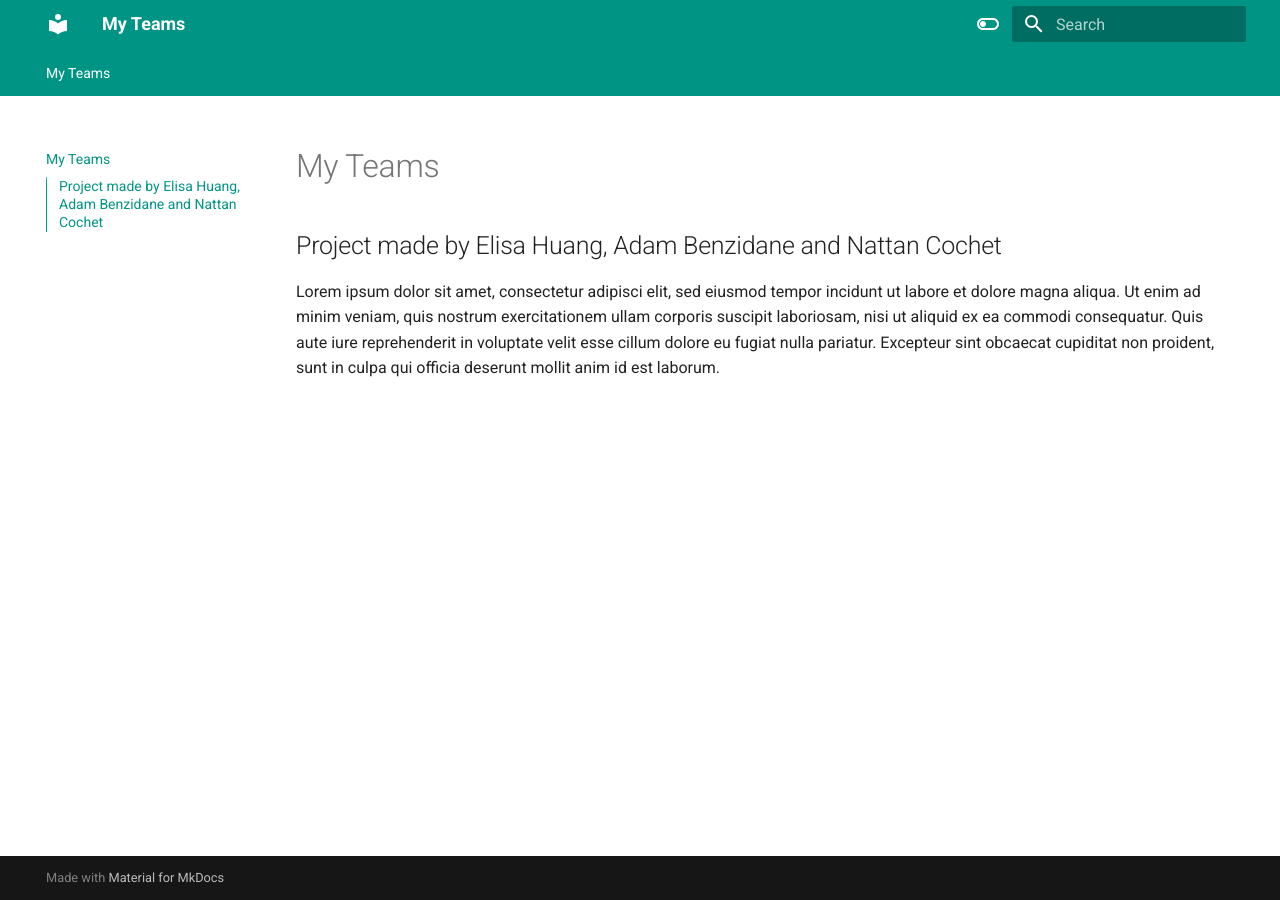
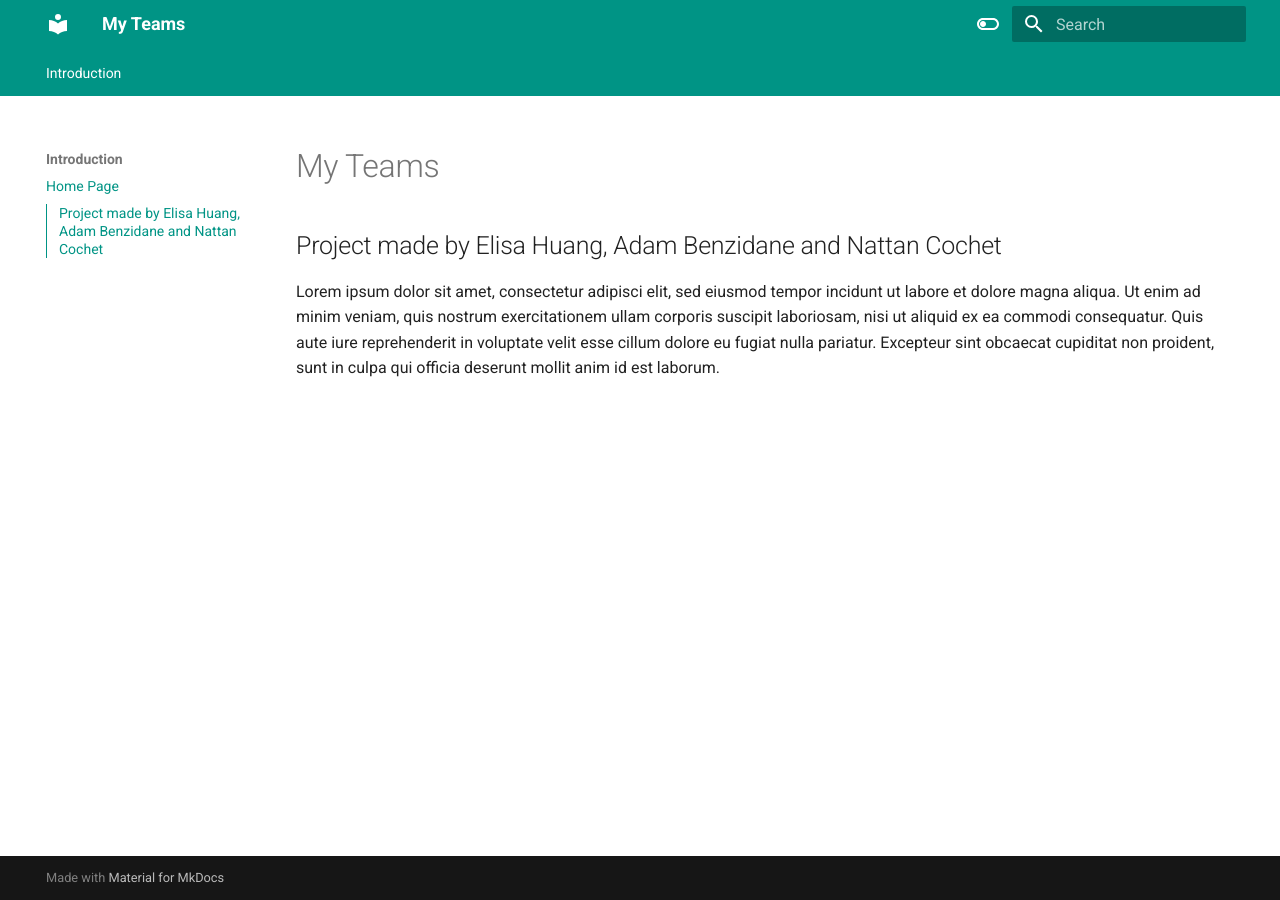
Before and after one commit to NattanCochet/docMyTeams, an MkDocs documentation site: the page built from docs/index.md, in a window 1280 px wide. Built offline with MkDocs 1.6.1 and Material for MkDocs 9.7.7, drawn with Linux system fonts in a browser that asks for light colours.

Commit message:
added better side stuff

```diff
--- a/mkdocs.yml
+++ b/mkdocs.yml
@@ -1,4 +1,8 @@
 site_name: My Teams
+
+nav:
+  - Introduction:
+    - "Home Page" : "index.md"
 
 theme:
   name: material
```
Also changed, not shown: 1 other file.
